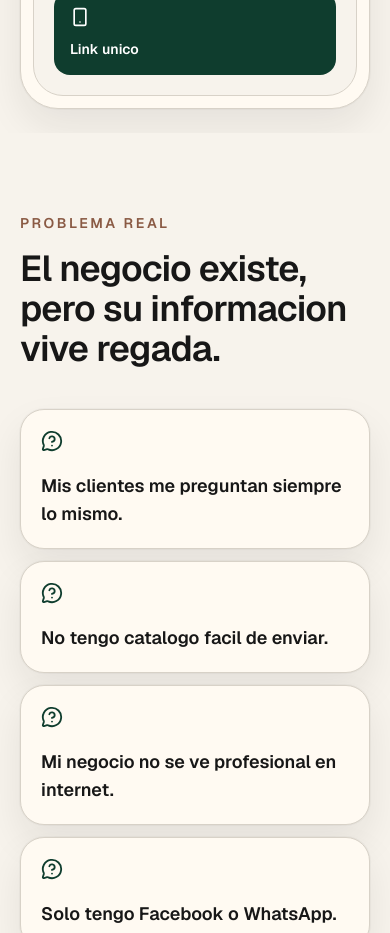
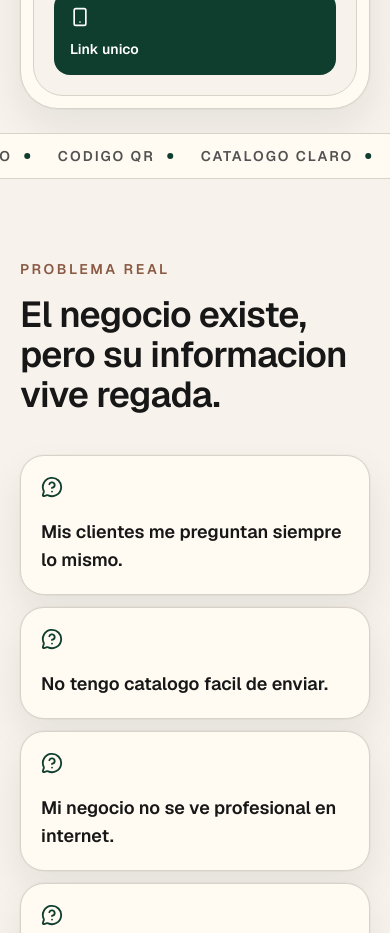
Before and after one commit to Jaredcito-opsSoft/Ensue-o-Proyecto, a Next.js app: page / in a window 390 px wide. Shown: the part 1300-2233 px from the top of the page. Built offline with nearby package versions, Linux system fonts and the light colour scheme; no server answers.

Commit message:
feat: aplicar motion sobrio en experiencia publica

```diff
--- a/src/app/(public)/page.tsx
+++ b/src/app/(public)/page.tsx
@@ -6,12 +6,14 @@ import { HeroSection } from "@/components/landing/HeroSection";
 import { PackagesSection } from "@/components/landing/PackagesSection";
 import { ProblemSection } from "@/components/landing/ProblemSection";
 import { ProcessSection } from "@/components/landing/ProcessSection";
+import { SignalTickerSection } from "@/components/landing/SignalTickerSection";
 import { SolutionSection } from "@/components/landing/SolutionSection";
 
 export default function HomePage() {
   return (
     <main>
       <HeroSection />
+      <SignalTickerSection />
       <ProblemSection />
       <SolutionSection />
       <BenefitsSection />
--- a/src/components/business-page/BusinessQR.tsx
+++ b/src/components/business-page/BusinessQR.tsx
@@ -9,16 +9,27 @@ export function BusinessQR({ business }: { business: Business }) {
 
   return (
     <Card className="p-6">
+      <div className="flex items-start justify-between gap-4">
+        <div>
           <QrCode className="text-[var(--pde-accent)]" />
           <h2 className="mt-5 text-2xl font-semibold">Comparte este negocio</h2>
-      <p className="mt-3 leading-7 text-[var(--pde-muted)]">Escanea el QR o copia el link para abrir esta pagina.</p>
+        </div>
+        <span className="rounded-full bg-[var(--pde-paper-strong)] px-3 py-1 text-xs font-semibold uppercase tracking-[0.12em] text-[var(--pde-muted)]">
+          listo para QR
+        </span>
+      </div>
+      <p className="mt-3 leading-7 text-[var(--pde-muted)]">
+        Escanea el QR o copia el link para abrir esta pagina desde WhatsApp, mostrador o redes.
+      </p>
+      <div className="mt-5 inline-flex rounded-[26px] border border-[var(--pde-border)] bg-white p-3 shadow-[var(--shadow-soft)]">
         <Image
-        className="mt-5 rounded-2xl border border-[var(--pde-border)] bg-white p-3"
+          className="rounded-2xl"
           src={`/api/qr/${business.slug}`}
           alt={`QR de ${business.name}`}
           width={220}
           height={220}
         />
+      </div>
       <p className="mt-4 break-all font-mono text-xs text-[var(--pde-muted)]">{publicUrl}</p>
     </Card>
   );
--- a/src/components/landing/HeroSection.tsx
+++ b/src/components/landing/HeroSection.tsx
@@ -47,8 +47,8 @@ export function HeroSection() {
               ))}
             </div>
           </div>
-          <div data-hero-line className="relative lg:pl-8">
-            <div className="absolute -left-2 top-10 hidden w-36 rounded-[24px] border border-[var(--pde-border)] bg-[var(--pde-surface)] p-4 shadow-[var(--shadow-card)] lg:block">
+          <div data-hero-card className="relative lg:pl-8">
+            <div data-hero-chip className="absolute -left-2 top-10 hidden w-36 rounded-[24px] border border-[var(--pde-border)] bg-[var(--pde-surface)] p-4 shadow-[var(--shadow-card)] lg:block">
               <QrCode className="text-[var(--pde-accent)]" size={28} />
               <p className="mt-5 font-mono text-3xl font-semibold">QR</p>
               <p className="mt-1 text-xs font-medium uppercase tracking-[0.12em] text-[var(--pde-muted)]">
--- /dev/null
+++ b/src/components/landing/SignalTickerSection.tsx
@@ -0,0 +1,16 @@
+import { MotionTicker } from "@/components/motion/MotionTicker";
+
+const signals = [
+  "Mini pagina",
+  "WhatsApp directo",
+  "Codigo QR",
+  "Catalogo claro",
+  "Ubicacion",
+  "Horarios",
+  "Fotos reales",
+  "Un solo link",
+];
+
+export function SignalTickerSection() {
+  return <MotionTicker items={signals} />;
+}
--- a/src/components/motion/LandingAnimations.tsx
+++ b/src/components/motion/LandingAnimations.tsx
@@ -25,6 +25,24 @@ export function LandingAnimations({ children }: { children: ReactNode }) {
         ease: "power3.out",
         stagger: 0.045,
       });
+
+      gsap.from("[data-hero-card]", {
+        y: 18,
+        scale: 0.98,
+        opacity: 0,
+        duration: 0.65,
+        delay: 0.2,
+        ease: "back.out(1.4)",
+      });
+
+      gsap.from("[data-hero-chip]", {
+        y: 10,
+        scale: 0.92,
+        opacity: 0,
+        duration: 0.5,
+        delay: 0.48,
+        ease: "back.out(1.7)",
+      });
     },
     { scope }
   );
--- /dev/null
+++ b/src/components/motion/MotionTicker.tsx
@@ -0,0 +1,52 @@
+"use client";
+
+import { useGSAP } from "@gsap/react";
+import gsap from "gsap";
+import { useRef } from "react";
+
+export function MotionTicker({ items }: { items: string[] }) {
+  const scope = useRef<HTMLDivElement>(null);
+
+  useGSAP(
+    () => {
+      if (!scope.current) return;
+
+      const reduceMotion = window.matchMedia("(prefers-reduced-motion: reduce)").matches;
+      if (reduceMotion) return;
+
+      const track = scope.current.querySelector("[data-ticker-track]");
+      if (!track) return;
+
+      gsap.to(track, {
+        xPercent: -50,
+        duration: 28,
+        ease: "none",
+        repeat: -1,
+      });
+    },
+    { scope }
+  );
+
+  const loopItems = [...items, ...items];
+
+  return (
+    <div
+      ref={scope}
+      className="overflow-hidden border-y border-[var(--pde-border)] bg-[var(--pde-surface)]"
+      aria-label="Funciones incluidas"
+    >
+      <div data-ticker-track className="flex w-max items-center gap-3 py-3 will-change-transform">
+        {loopItems.map((item, index) => (
+          <div
+            className="flex items-center gap-3 px-2 text-sm font-semibold uppercase tracking-[0.14em] text-[var(--pde-muted)]"
+            key={`${item}-${index}`}
+            aria-hidden={index >= items.length}
+          >
+            <span>{item}</span>
+            <span className="h-1.5 w-1.5 rounded-full bg-[var(--pde-accent)]" />
+          </div>
+        ))}
+      </div>
+    </div>
+  );
+}
```
Also changed, not shown: .interface-design/system.md. Lines whose indentation alone changed are shown as unchanged.
